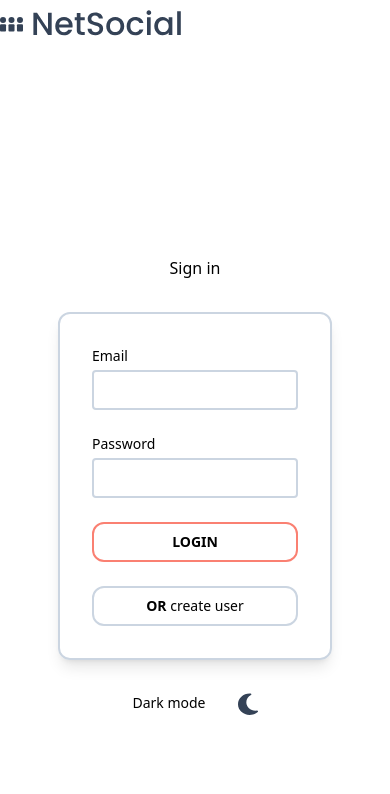
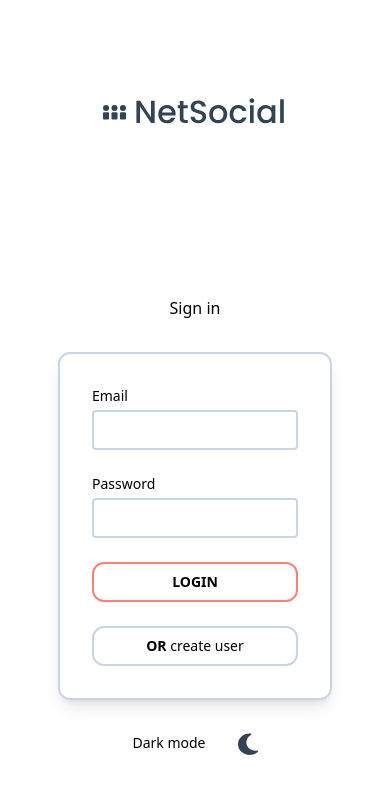
Before and after one commit to Noroff-FEU-Assignments/project-exam-2-PythonMasterAlexander, a React (Vite) app: page / in a window 390 px wide. Shown: the top 794 px of the page. Built offline with nearby package versions, Linux system fonts and the light colour scheme.

Commit message:
Fixed some responsive issues on the landing page

```diff
--- a/src/components/LogoLink/index.tsx
+++ b/src/components/LogoLink/index.tsx
@@ -1,9 +1,8 @@
+import NetSocialLogo from "../NetSocialLogo";
 import { Link } from "react-router-dom";
 import { userToken } from "../../api/constants";
-import NetSocialLogo from "../NetSocialLogo";
+import { landingPage, homePage } from "../../utils/constants";
 export default function LogoLink() {
-  const landingPage: string = "/";
-  const homePage: string = "/user-home-page";
   let isLoggedIn: boolean = false;
   if (userToken) {
     isLoggedIn = true;
--- a/src/components/PageHeader/index.tsx
+++ b/src/components/PageHeader/index.tsx
@@ -15,13 +15,8 @@ export default function PageHeader() {
   return (
     <>
       {pageNameLocation === landingPage ||
-      pageNameLocation === createUserPage ? (
-        <>
-          <header>
-            <LogoLink />
-          </header>
-        </>
-      ) : pageNameLocation == welcomeNewUserPage ? (
+      pageNameLocation === createUserPage ||
+      pageNameLocation === welcomeNewUserPage ? (
         <>
           <header></header>
         </>
--- a/src/index.css
+++ b/src/index.css
@@ -8,7 +8,7 @@
   @apply rounded-xl border-2 text-center p-2;
 }
 .primary-input-style {
-  @apply container rounded h-10 mt-1 border-2 border-[#cbd5e1];
+  @apply rounded h-10 mt-1 border-2 border-[#cbd5e1];
 }
 .main-container-style {
   @apply flex flex-col justify-center items-center h-screen text-sm;
--- a/src/pages/LandingPage/index.tsx
+++ b/src/pages/LandingPage/index.tsx
@@ -1,4 +1,5 @@
 import MoonIcon from "../../components/MoonIcon";
+import NetSocialLogo from "../../components/NetSocialLogo";
 import { userLoginSchema } from "../../utils/userSchema";
 import { useState } from "react";
 import { Link, useNavigate } from "react-router-dom";
@@ -65,8 +66,11 @@ export default function LandingPage() {
         />
         <title>Welcome to Net-Social</title>
       </Helmet>
-      <main className="main-container-style gap-32 xl:flex-row">
-        <section className="mx-8">
+      <main className="main-container-style gap-32 xl:flex-row mx-8">
+        <section>
+          <NetSocialLogo />
+        </section>
+        <section>
           <h1 className="text-center my-8 text-base font-medium">Sign in</h1>
           <form
             id="login-user"
@@ -106,11 +110,13 @@ export default function LandingPage() {
           </div>
         </section>
         <section className="hidden xl:block">
-          <img
-            className="max-w-3xl"
-            src="../../../resources/landing-page-image.png"
-            alt="Group of people gather around a computer having fun and being social together"
-          />
+          <div className="max-w-3xl mx-auto">
+            <img
+              className="w-full h-auto"
+              src="../../../resources/landing-page-image.png"
+              alt="Group of people gather around a computer having fun and being social together"
+            />
+          </div>
         </section>
       </main>
     </>
--- a/src/utils/constants.ts
+++ b/src/utils/constants.ts
@@ -1,3 +1,4 @@
 export const landingPage: string = "/";
 export const createUserPage: string = "/create-user-page";
 export const welcomeNewUserPage: string = "/welcome-to-net-social-page";
+export const homePage: string = "/user-home-page";
```
Also changed, not shown: 1 other file (tests, documents, lock files or other folders).
